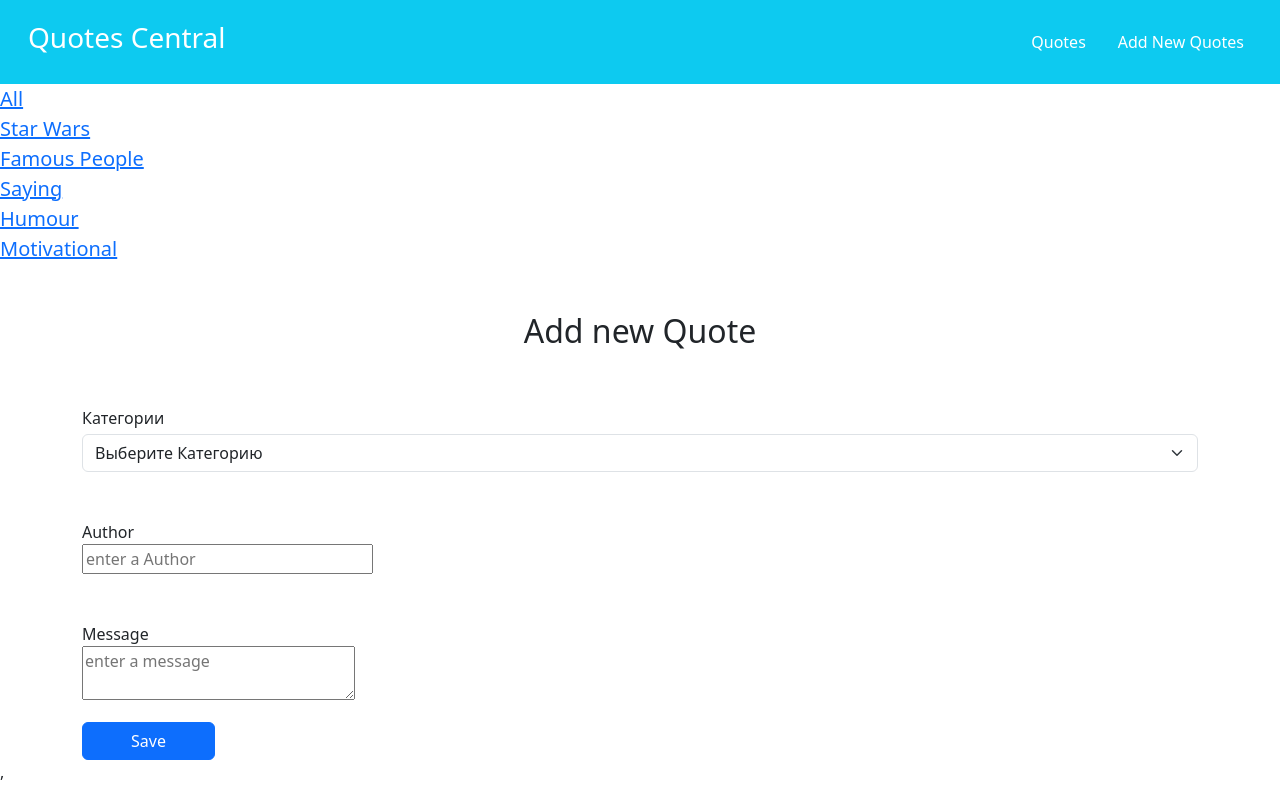
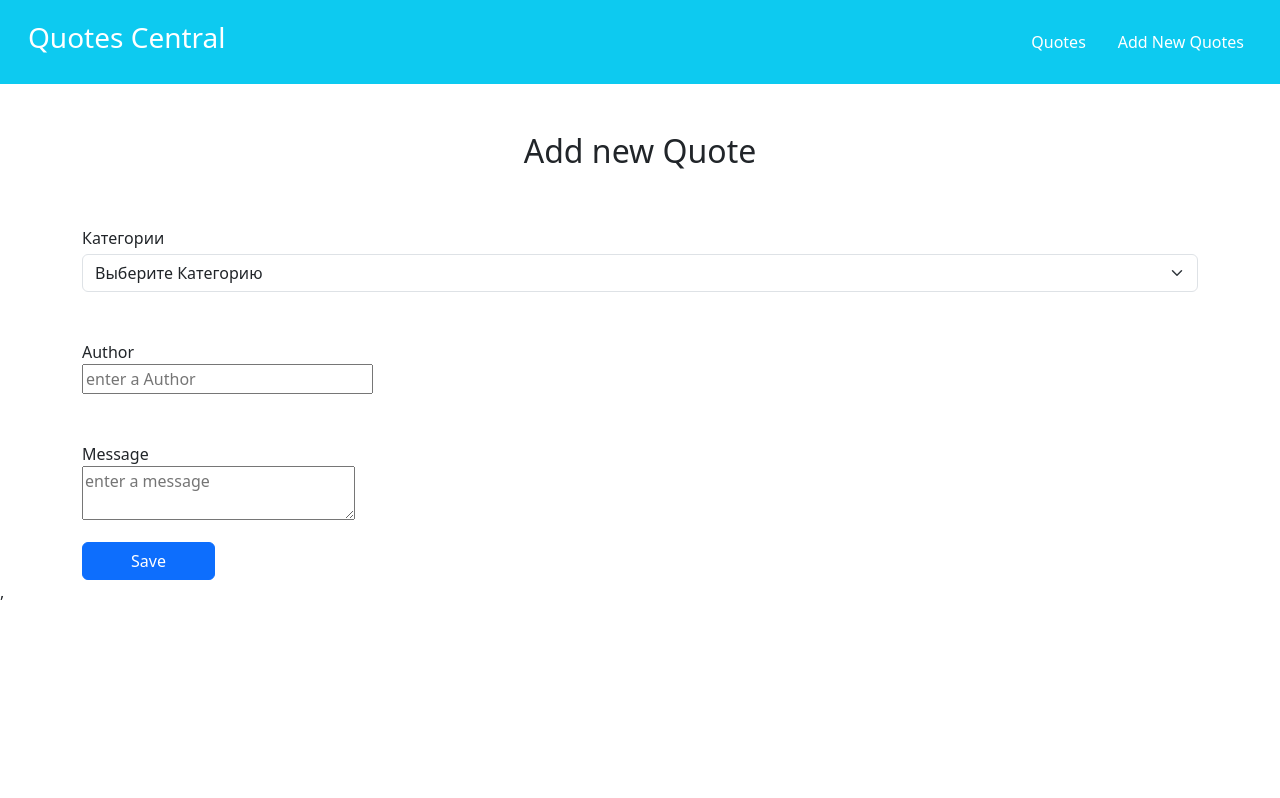
Before and after one commit to Fanatic033/ControlWork-8, a React (Vite) app: page /add-quote in a window 1280 px wide. Built offline with nearby package versions, Linux system fonts and the light colour scheme.

Commit message:
'сделал еще компоненты айтема и списка  и вывел посты убрал всю логику из app и перместил в HomePage.tsx '

```diff
--- a/src/App.tsx
+++ b/src/App.tsx
@@ -1,19 +1,21 @@
 import Header from './Components/Header/Header';
-import { Route, Routes} from 'react-router-dom';
+import {Route, Routes} from 'react-router-dom';
 import NewQuotePage from './Containers/NewQuotePage/NewQuotePage';
-import CategoryList from './Components/CategoryList/CategoryList';
+import HomePage from './Containers/HomePage/HomePage.tsx';
 
-const App = () => (
+const App = () => {
+
+  return (
     <>
       <Header/>
       <main>
-      <CategoryList/>
         <Routes>
+          <Route path="/" element={<HomePage/>}/>
           <Route path="add-quote" element={<NewQuotePage/>}/>
         </Routes>
       </main>
-
     </>
   );
+};
 
 export default App;
--- a/src/Components/CategoryList/CategoryList.tsx
+++ b/src/Components/CategoryList/CategoryList.tsx
@@ -4,12 +4,12 @@ const CategoryList = () => {
   return (
     <>
       <ul className={'fs-5 list-group'}>
-        <li><NavLink to={''}>All</NavLink></li>
-        <li><NavLink to={''}>Star Wars</NavLink></li>
-        <li><NavLink to={''}>Famous People</NavLink></li>
-        <li><NavLink to={''}>Saying</NavLink></li>
-        <li><NavLink to={''}>Humour</NavLink></li>
-        <li><NavLink to={''}>Motivational</NavLink></li>
+        <li className="list-group-item"><NavLink to={''} className="text-decoration-none">All</NavLink></li>
+        <li className="list-group-item"><NavLink to={''} className="text-decoration-none">Star Wars</NavLink></li>
+        <li className="list-group-item"><NavLink to={''} className="text-decoration-none">Famous People</NavLink></li>
+        <li className="list-group-item"><NavLink to={''} className="text-decoration-none">Saying</NavLink></li>
+        <li className="list-group-item"><NavLink to={''} className="text-decoration-none">Humour</NavLink></li>
+        <li className="list-group-item"><NavLink to={''} className="text-decoration-none">Motivational</NavLink></li>
       </ul>
     </>
   );
--- /dev/null
+++ b/src/Components/QuoteItem/QuoteItem.tsx
@@ -0,0 +1,25 @@
+import {Quote} from '../../types.ts';
+import {FC} from 'react';
+
+interface Props {
+  quote: Quote;
+}
+
+const QuoteItem: FC<Props> = ({quote}) => {
+  return (
+    <>
+      <div className="card mb-3">
+        <h5 className="card-header">Author {quote.author}</h5>
+        <div className="card-body">
+          <p className="card-text">{quote.message}</p>
+        </div>
+        <div className={'card-footer'}>
+          <button type='button' className='btn btn-warning me-3'>Edit</button>
+          <button type='button' className='btn btn-danger'>Delete</button>
+        </div>
+      </div>
+    </>
+  );
+};
+
+export default QuoteItem;
--- /dev/null
+++ b/src/Components/QuoteList/QuoteList.tsx
@@ -0,0 +1,20 @@
+import {Quote} from '../../types.ts';
+import {FC} from 'react';
+import QuoteItem from '../QuoteItem/QuoteItem.tsx';
+
+interface Props {
+  quotes: Quote[];
+}
+
+const QuoteList: FC<Props> = ({quotes}) => {
+  return (
+    <div style={{flexBasis: '50%'}} className={'mt-5'}>
+      <h3 className={'mb-4'}>Category</h3>
+      {quotes.map((quote) => (
+        <QuoteItem quote={quote} key={quote.id}/>
+      ))}
+    </div>
+  );
+};
+
+export default QuoteList;
--- /dev/null
+++ b/src/Containers/HomePage/HomePage.tsx
@@ -0,0 +1,38 @@
+import {useCallback, useEffect, useState} from 'react';
+import {Quote} from '../../types.ts';
+import AxiosApi from '../../AxiosApi.tsx';
+import QuoteList from '../../Components/QuoteList/QuoteList.tsx';
+import CategoryList from '../../Components/CategoryList/CategoryList.tsx';
+
+const HomePage = () => {
+  const [quotes, setQuotes] = useState<Quote[]>([]);
+
+  const getAxiosQuotes = useCallback(async () => {
+    try {
+      const response = await AxiosApi.get<{ [key: string]: Quote }>('/quotes.json');
+      const data = response.data;
+      if (data !== null) {
+        const quotesList: Quote[] = Object.keys(data).map(id => ({
+          ...data[id],
+          id: id
+        }));
+        setQuotes(quotesList);
+      }
+    } catch (error) {
+      console.error(error);
+    }
+  }, []);
+
+  useEffect(() => {
+    void getAxiosQuotes();
+  }, [getAxiosQuotes]);
+
+  return (
+    <div className="container-fluid d-flex  align-items-center justify-content-evenly" >
+      <CategoryList/>
+      <QuoteList quotes={quotes}/>
+    </div>
+  );
+};
+
+export default HomePage;
--- a/src/types.ts
+++ b/src/types.ts
@@ -1,4 +1,5 @@
 export interface  Quote {
+  id: string
   category: string;
   author: string;
   message: string;
@@ -8,3 +9,7 @@ export interface  QuoteMutation {
   author: string;
   message: string;
 }
+
+export interface QuotesList {
+  [id: string]: Quote;
+}
```
Lines whose indentation alone changed are shown as unchanged.
